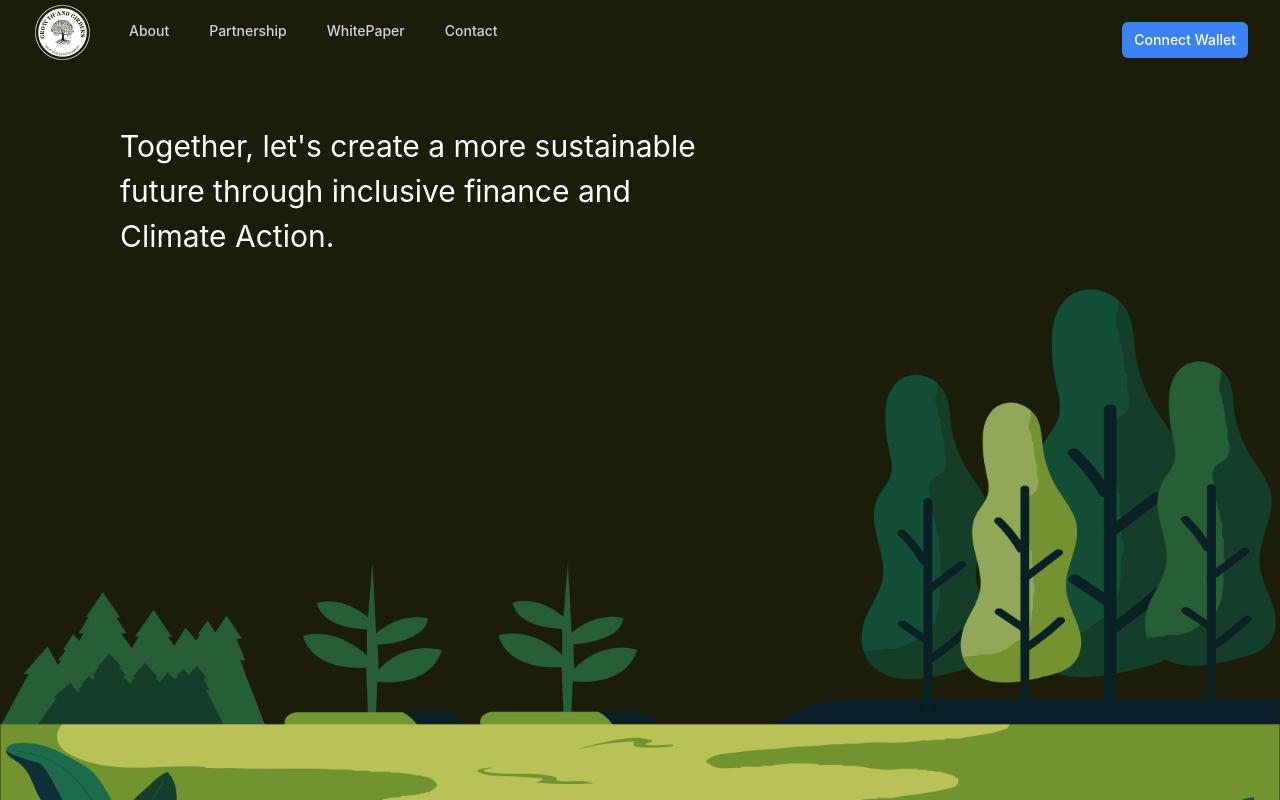
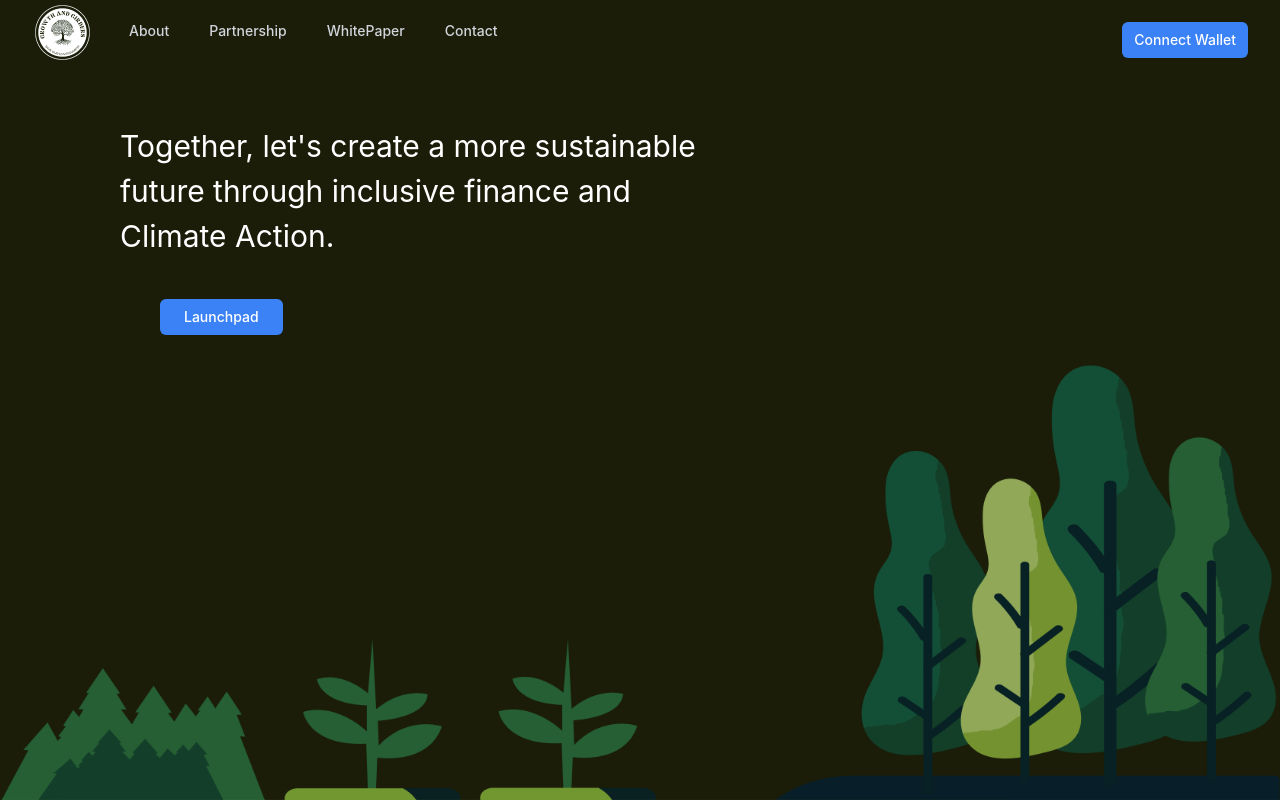
Before and after one commit to Growth-and-Girders/growth-and-girders, a React (Create React App) app: page / in a window 1280 px wide. Shown: the top 800 px of the page. Built offline with nearby package versions, Linux system fonts and the light colour scheme.

Commit message:
added navigation

```diff
--- a/src/component/Body.jsx
+++ b/src/component/Body.jsx
@@ -1,22 +1,38 @@
-import React from 'react';
 import body from "../Assets/body.png";
 import "./Navbar.css";
+import React, { useState } from "react";
+import { useNavigate } from 'react-router-dom';
 
 
 const Body = () => {
+  let navigate = useNavigate() ;
   return (
+    <>
+      <div
+        style={{
+          color: "white",
+          backgroundcolor: "black",
+          paddingLeft: "120px",
+          paddingTop: "60px",
+          fontSize: "30px",
+        }}
+      >
+        Together, let's create a more sustainable <br />
+        future through inclusive finance and <br />
+        Climate Action.
+      </div>
+      <button
+        type="button"
+        className="bg-blue-500 hover:bg-blue-900 text-white rounded-md px-6 py-2 text-sm font-medium ml-40"
+        style={{ marginTop: "40px" }}
+        onClick={() => {
+          navigate("/Dashboard");
+        }}> Launchpad
+      </button>
 
-    <>
-    <div style={{ color: "white", backgroundcolor: 'black', paddingLeft: '120px', paddingTop: '60px', fontSize: '30px'}}>
-        Together, let's create a more sustainable <br/>
-        future through inclusive finance and <br/>
-        Climate Action.
+      <img src={body} alt="najgjh" />
+    </>
+  );
+};
 
-
-      </div>
-    <img src={body} alt="najgjh"></img>
-    </>
-  )
-}
-
-export default Body
+export default Body;
```
